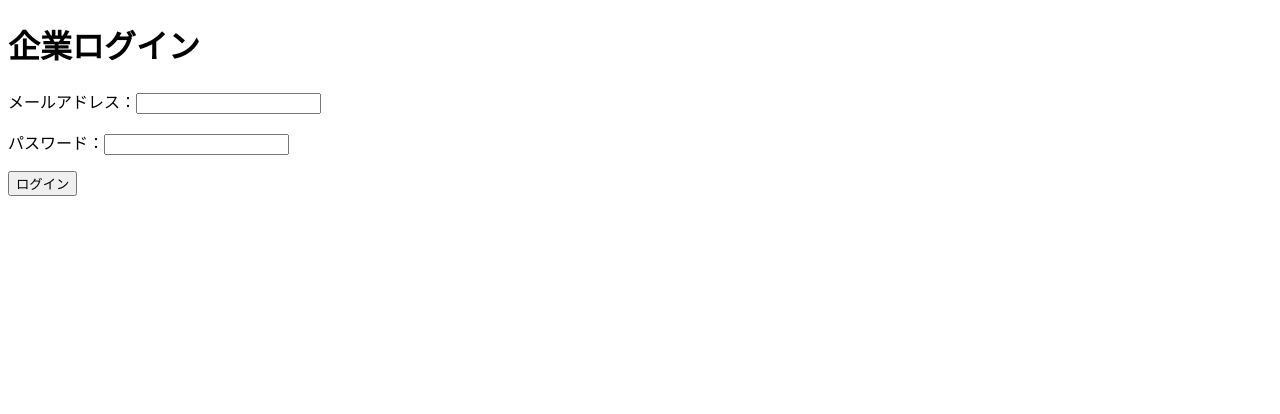
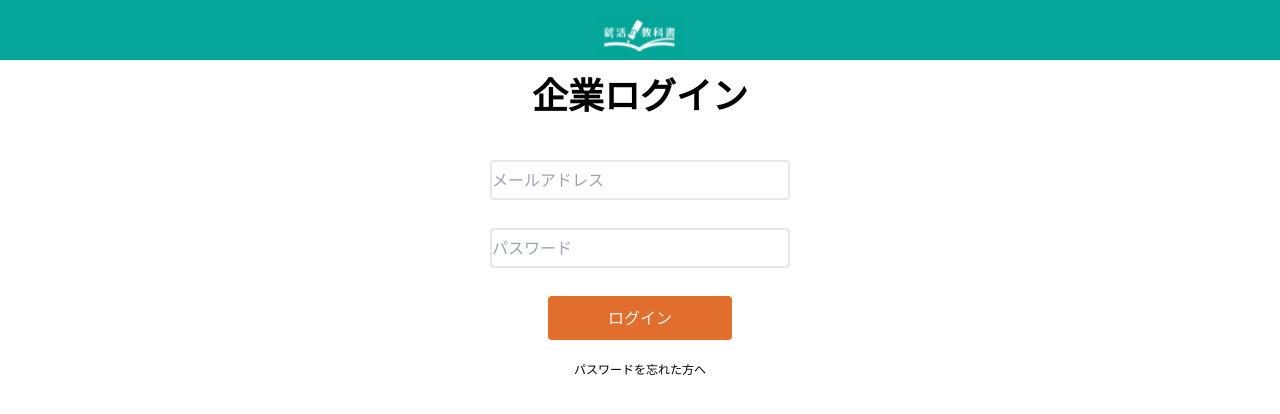
Before and after one commit to posse-ap/-teamdev-2022-posse2-team2A-, a PHP site: page /login.php in a window 1280 px wide. Shown: the top 414 px of the page. Run offline with PHP 8.4, Linux system fonts and the light colour scheme.

Commit message:
#11 企業ログイン完成(ほぼ管理者ログインのコピペ)

```diff
--- a/src/agent/login.php
+++ b/src/agent/login.php
@@ -26,21 +26,33 @@ if (!empty($_POST)) {
 <html lang="ja">
 
 <head>
-    <meta charset="UTF-8">
+<meta charset="UTF-8">
     <meta http-equiv="X-UA-Compatible" content="IE=edge">
     <meta name="viewport" content="width=device-width, initial-scale=1.0">
+    <link rel="stylesheet" href="../user/style.css">
+    <link href="https://unpkg.com/tailwindcss@^2/dist/tailwind.min.css" rel="stylesheet">
     <title>企業ログイン</title>
 </head>
 
 <body>
-    <div>
-        <h1>企業ログイン</h1>
-        <form action="/agent/login.php" method="POST">
-            <p>メールアドレス：<input type="email" name="email" required></p>
-            <p>パスワード：<input type="password" required name="password"></p>
-            <input type="submit" value="ログイン">
+<header class="boozer-login-icon">
+    <div class="icon">
+        <img src="../user/_header phpに入れてる.png" alt="">
+    </div>
+    </header>
+        <div class="text-center">
+            <h1 class="text-2xl font-bold mt-4 mb-4 sm:text-4xl">企業ログイン</h1>
+        </div>
+        <form class="width-full flex p-4 justify-center" action="/agent/login.php" method="POST">
+            <div>
+                <input class="block border-2 my-3 rounded mb-7" type="email" name="email" size="20" placeholder="メールアドレス" required>
+                <input class="block border-2 my-3 rounded mb-7" type="password" size="20" placeholder="パスワード" required name="password">
+                <input class="block my-0 mx-auto mt-4 py-3 rounded" type="submit" value="ログイン">
+            </div>
         </form>
-    </div>
+        <div class="text-center">
+            <a href="" class="text-xs">パスワードを忘れた方へ</a>
+        </div>
 </body>
 
 </html>
--- a/src/user/components/_header.php
+++ b/src/user/components/_header.php
@@ -10,6 +10,6 @@
             <li class="menu-item p-1 lg:p-2">就活エージェント</li>
             <li class="menu-item p-1 lg:p-2">就活の教科書とは</li>
             <li class="menu-item p-1 lg:p-2">お問い合わせ</li>
-            <li class="menu-item p-1 lg:p-2">企業の方へ</li>
+            <a href="../agent/login.php"><li class="menu-item p-1 lg:p-2">企業の方へ</li></a>
         </ul>
 </header>
```
